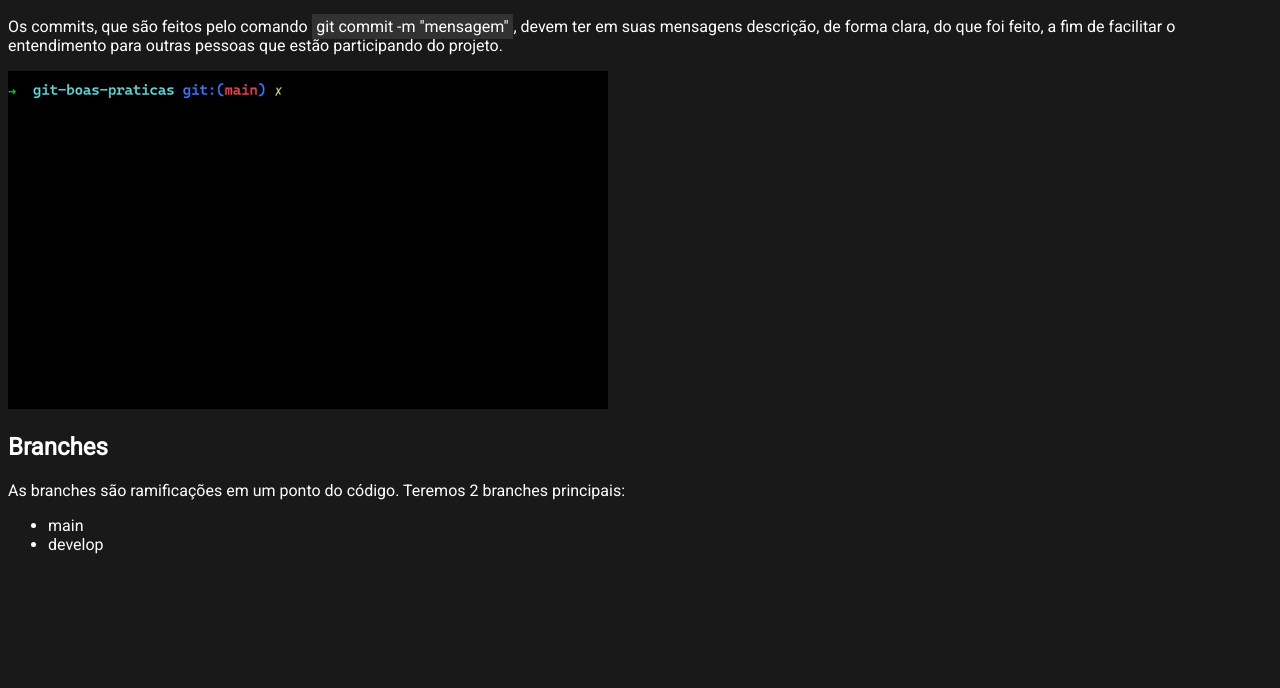
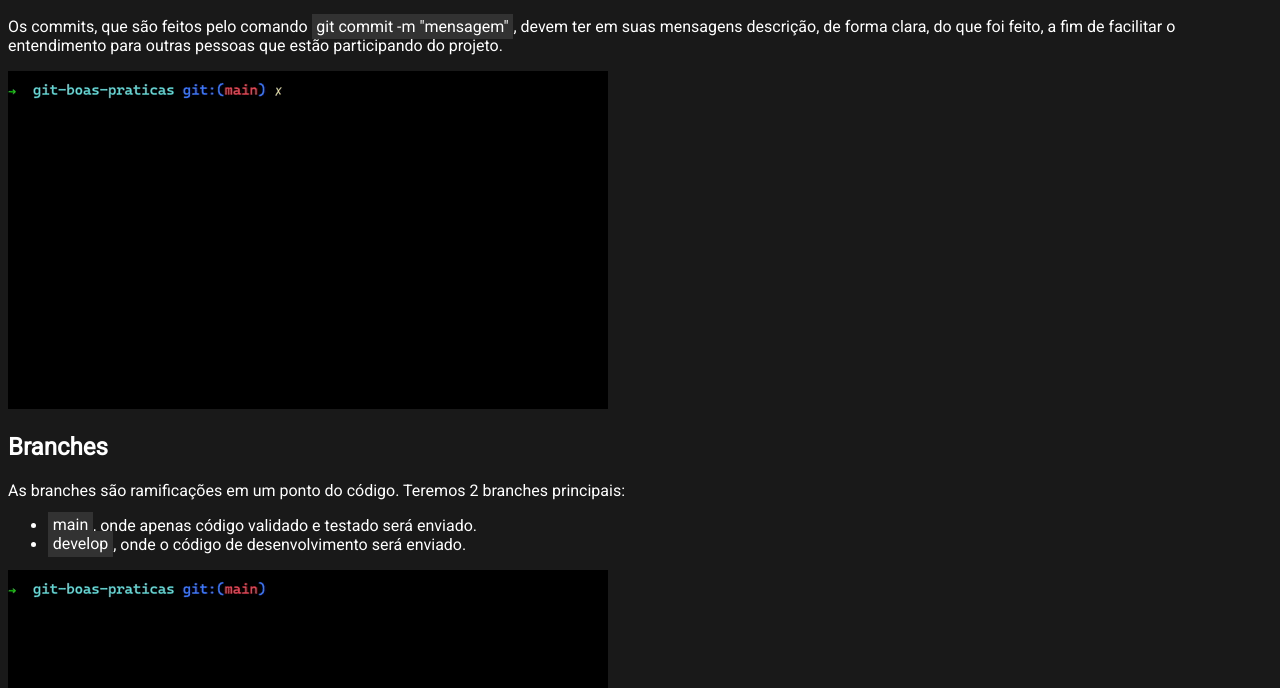
Before and after one commit to phgrund/git-boas-praticas, a website built with Vite: page index.html in a window 1280 px wide. Shown: the part 112-800 px from the top of the page. Built offline with nearby package versions, Linux system fonts and the light colour scheme.

Commit message:
iniciado a seção de branches

```diff
--- a/index.html
+++ b/index.html
@@ -28,10 +28,17 @@
         As branches são ramificações em um ponto do código.
         Teremos 2 branches principais:
         <ul>
-          <li>main</li>
-          <li>develop</li>
+          <li>
+            <span class="command">main</span>,
+            onde apenas código validado e testado será enviado.
+          </li>
+          <li>
+            <span class="command">develop</span>,
+            onde o código de desenvolvimento será enviado.
+          </li>
         </ul>
       </p>
+      <img src="images/branches.gif" alt="Branches" />
     </section>
     <script type="module" src="/main.js"></script>
   </body>
```
Also changed, not shown: images/branches.gif (added).
